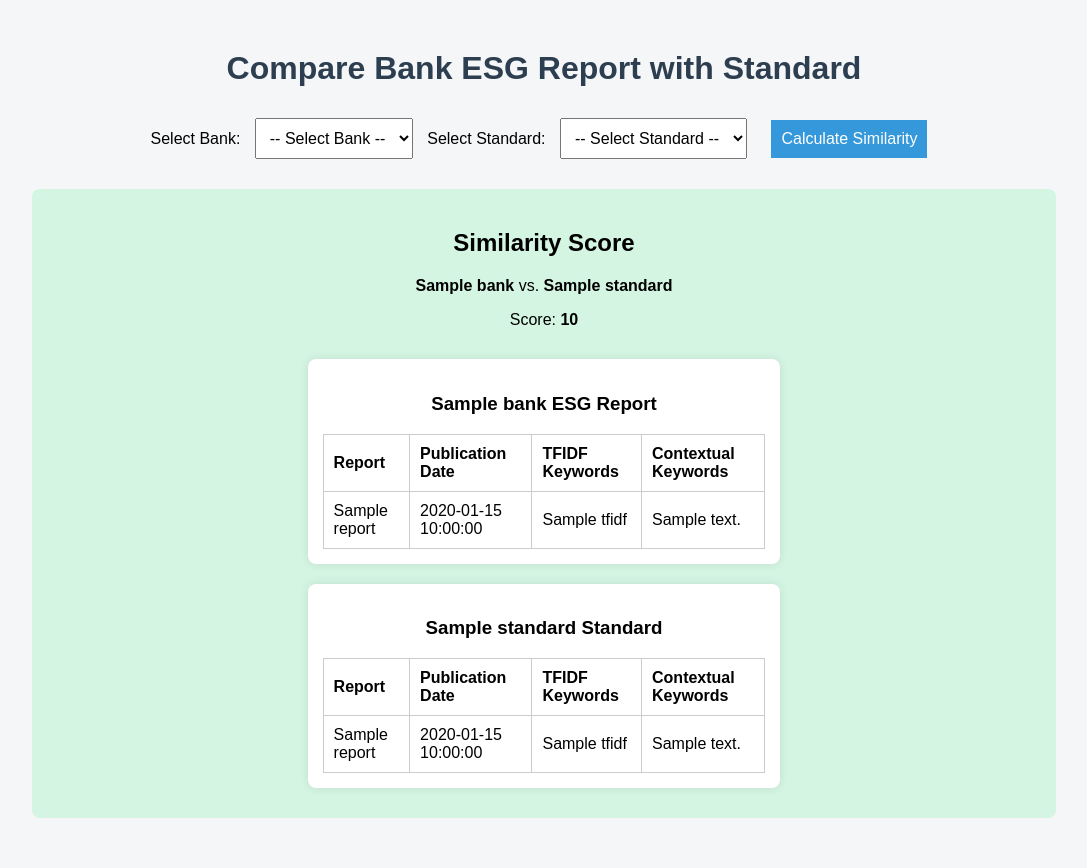
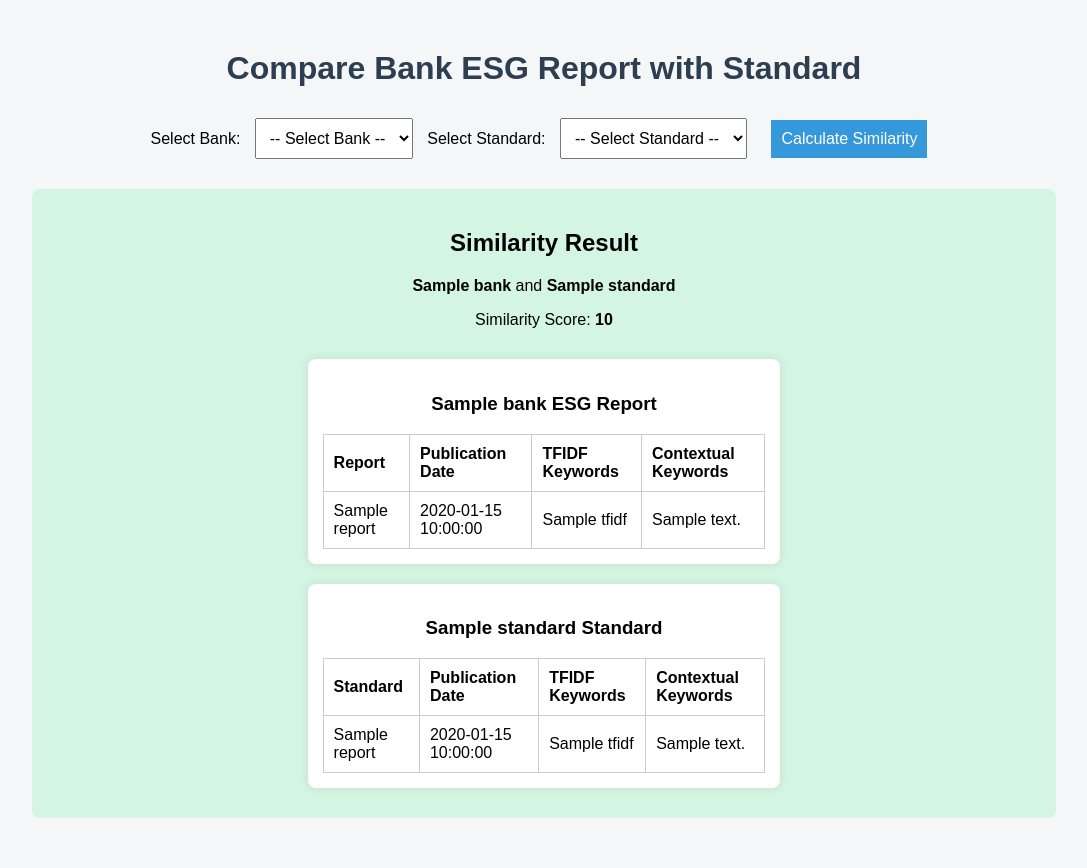
Before and after one commit to Lily-WangQian/Lily-WangQian-AzureWeb_Upload1, a Flask app: template templates/index.html in a window 1280 px wide. Shown: the whole page, without its empty margins (96-1183 px from the left). Run offline with Flask 3, Linux system fonts and the light colour scheme; the template is opened without the code that fills it: most values are stand-ins (such as "Sample title", 1, 10 or a date in 2020); parts of the project's set-up code (start-up, migrations or seed data) failed here and were passed over.

Commit message:
Update website

```diff
--- a/app.py
+++ b/app.py
@@ -3,23 +3,16 @@ import pandas as pd
 
 app = Flask(__name__)
 
-# Load similarity scores and remove unnamed index column if present
-similarity_df = pd.read_csv('standards and banks detailed similarity score.csv')
-if 'Unnamed: 0' in similarity_df.columns:
-    similarity_df = similarity_df.drop(columns=['Unnamed: 0'])
-similarity_df.set_index('Standard', inplace=True)
+# Load CSVs
+bank_similarity_df = pd.read_csv('standards and banks detailed similarity score.csv')
+bank_similarity_df.set_index('Standard', inplace=True)
 
-# Load keyword data and remove unnamed index columns if present
 bank_keywords_df = pd.read_csv('banks keywords.csv')
 standard_keywords_df = pd.read_csv('standards keywords.csv')
 
-# Clean unnamed columns in keyword files too
-for df in [bank_keywords_df, standard_keywords_df]:
-    df.drop(columns=[col for col in df.columns if 'Unnamed' in col], inplace=True)
-
-# Get clean bank and standard names
-bank_names = [col for col in similarity_df.columns if not col.startswith('Unnamed')]
-standard_names = list(similarity_df.index)
+# Extract names
+bank_names = list(bank_similarity_df.columns)
+standard_names = list(bank_similarity_df.index)
 
 @app.route('/')
 def index():
@@ -31,7 +24,7 @@ def calculate():
     standard = request.form['standard']
 
     try:
-        score = round(similarity_df.loc[standard, bank], 3)
+        score = round(bank_similarity_df.loc[standard, bank], 3)
     except KeyError:
         score = 'N/A'
 
--- a/banks keywords.csv
+++ b/banks keywords.csv
@@ -1,6 +1,6 @@
-,Report,Bank,Publication Date,Keywords,File Path,Contents,No Stopwords Contents,TFIDF Keywords,Contextual Keywords,Combined Keywords
-0,2022 Sustainability Report And Public Accountability Statement,Bmo,2022-Mar,"public accountability, thriving economy, economy sustainable, future inclusive, inclusive society, sustainable corporations, equity growth, global sustainability, sustainability journey, sustainability accounting",/BMO_2022_SR_EN.pdf,,,"['accountability statement', 'public accountability', 'focus areas', 'four focus', 'climate change']","['bmo sustainability', 'bmo initiatives', 'sustainabilityleaders bmo', 'sustainability bmo', 'bmo sustainable']","bmo sustainability, bmo initiatives, sustainabilityleaders bmo, sustainability bmo, bmo sustainable, accountability statement, public accountability, focus areas, four focus, climate change"
-1,Scotiabank 2023 Esg Report,Scotiabank,2023-Oct,"create value, esg report, every future, key esg, approach supporting, corporate sustainability, sustainability index, sustainable bonds, sustainability assessment, governance trust",/Scotiabank_2023_ESG_Report_Final.pdf,,,"['esg report', 'climate related', 'human rights', 'sustainability linked', 'risk management']","['scotiabank esg', 'esg scotiabank', 'scotiabank sustainable', 'scotiabank emissions', 'scotiabank stakeholders']","scotiabank esg, esg scotiabank, scotiabank sustainable, scotiabank emissions, scotiabank stakeholders, esg report, climate related, human rights, sustainability linked, risk management"
-2,"2022 Environmental, Social And Governance Report",Td,2023-Oct,"environmental social, performance data, sustainable finance, action plan, climate action, reportintroduction governance, highlights businesses, sustainable finance td, governance environmental, governance report",/TD 2022-esg-report.pdf,,,"['sustainable finance', 'performance data', 'td bank', 'finance performance', 'governance environmental']","['td sustainability', 'td esg', 'esg td', 'td sustainable', 'td stakeholders']","td sustainability, td esg, esg td, td sustainable, td stakeholders, sustainable finance, performance data, td bank, finance performance, governance environmental"
-3,2023 Sustainability Report And Public Accountability Statement,Cibc,2023-Oct,"gaap measures, climate action, non gaap, accelerating climate, adjusted net, clients canada, investment global, canada making, canada world, sustainable finance",/cibc-sustainability-report-2023-en.pdf,,,"['team members', 'human rights', 'risk management', 'employee engagement', 'sustainable finance']","['cibc sustainability', 'cibc goals', 'cibc esg', 'cibc 2023', 'cibc sustainable']","cibc sustainability, cibc goals, cibc esg, cibc 2023, cibc sustainable, team members, human rights, risk management, employee engagement, sustainable finance"
-4,"Environmental, Social And Governance (esg) Powering Ideas For People And Planet Progress Report 2023",Rbc,2023-Oct,"skills thriving, thriving future, approach delivering, delivering strong, equipping people, community investments driving, sustainable finance, focus innovation, investments driving equitable, prosperity communities",/esg-progress-report-2023.pdf,,,"['thriving future', 'skills thriving', 'greener economy', 'transition greener', 'equitable prosperity']","['sustainability rbc', 'initiatives rbc', 'rbc ambitions', 'goals rbc', 'rbc foundation']","sustainability rbc, initiatives rbc, rbc ambitions, goals rbc, rbc foundation, thriving future, skills thriving, greener economy, transition greener, equitable prosperity"
+Report,Bank,Publication Date,Keywords,File Path,Contents,No Stopwords Contents,TFIDF Keywords,Contextual Keywords,Combined Keywords
+2022 Sustainability Report And Public Accountability Statement,Bmo,2022-Mar,"public accountability, thriving economy, economy sustainable, future inclusive, inclusive society, sustainable corporations, equity growth, global sustainability, sustainability journey, sustainability accounting",/BMO_2022_SR_EN.pdf,,,"['accountability statement', 'public accountability', 'focus areas', 'four focus', 'climate change']","['bmo sustainability', 'bmo initiatives', 'sustainabilityleaders bmo', 'sustainability bmo', 'bmo sustainable']","bmo sustainability, bmo initiatives, sustainabilityleaders bmo, sustainability bmo, bmo sustainable, accountability statement, public accountability, focus areas, four focus, climate change"
+Scotiabank 2023 Esg Report,Scotiabank,2023-Oct,"create value, esg report, every future, key esg, approach supporting, corporate sustainability, sustainability index, sustainable bonds, sustainability assessment, governance trust",/Scotiabank_2023_ESG_Report_Final.pdf,,,"['esg report', 'climate related', 'human rights', 'sustainability linked', 'risk management']","['scotiabank esg', 'esg scotiabank', 'scotiabank sustainable', 'scotiabank emissions', 'scotiabank stakeholders']","scotiabank esg, esg scotiabank, scotiabank sustainable, scotiabank emissions, scotiabank stakeholders, esg report, climate related, human rights, sustainability linked, risk management"
+"2022 Environmental, Social And Governance Report",Td,2023-Oct,"environmental social, performance data, sustainable finance, action plan, climate action, reportintroduction governance, highlights businesses, sustainable finance td, governance environmental, governance report",/TD 2022-esg-report.pdf,,,"['sustainable finance', 'performance data', 'td bank', 'finance performance', 'governance environmental']","['td sustainability', 'td esg', 'esg td', 'td sustainable', 'td stakeholders']","td sustainability, td esg, esg td, td sustainable, td stakeholders, sustainable finance, performance data, td bank, finance performance, governance environmental"
+2023 Sustainability Report And Public Accountability Statement,Cibc,2023-Oct,"gaap measures, climate action, non gaap, accelerating climate, adjusted net, clients canada, investment global, canada making, canada world, sustainable finance",/cibc-sustainability-report-2023-en.pdf,,,"['team members', 'human rights', 'risk management', 'employee engagement', 'sustainable finance']","['cibc sustainability', 'cibc goals', 'cibc esg', 'cibc 2023', 'cibc sustainable']","cibc sustainability, cibc goals, cibc esg, cibc 2023, cibc sustainable, team members, human rights, risk management, employee engagement, sustainable finance"
+"Environmental, Social And Governance (esg) Powering Ideas For People And Planet Progress Report 2023",Rbc,2023-Oct,"skills thriving, thriving future, approach delivering, delivering strong, equipping people, community investments driving, sustainable finance, focus innovation, investments driving equitable, prosperity communities",/esg-progress-report-2023.pdf,,,"['thriving future', 'skills thriving', 'greener economy', 'transition greener', 'equitable prosperity']","['sustainability rbc', 'initiatives rbc', 'rbc ambitions', 'goals rbc', 'rbc foundation']","sustainability rbc, initiatives rbc, rbc ambitions, goals rbc, rbc foundation, thriving future, skills thriving, greener economy, transition greener, equitable prosperity"
--- a/templates/index.html
+++ b/templates/index.html
@@ -2,7 +2,7 @@
 <html lang="en">
 <head>
     <meta charset="UTF-8">
-    <title>Bank-Standard Similarity Comparator</title>
+    <title>Bank and Standard Comparator</title>
     <link rel="stylesheet" href="{{ url_for('static', filename='style.css') }}">
 </head>
 <body>
@@ -30,9 +30,9 @@
 
         {% if result %}
         <div class="result">
-            <h2>Similarity Score</h2>
-            <p><strong>{{ result.bank }}</strong> vs. <strong>{{ result.standard }}</strong></p>
-            <p>Score: <strong>{{ result.score }}</strong></p>
+            <h2>Similarity Result</h2>
+            <p><strong>{{ result.bank }}</strong> and <strong>{{ result.standard }}</strong></p>
+            <p>Similarity Score: <strong>{{ result.score }}</strong></p>
 
             <div class="report-section">
                 <div class="report">
@@ -51,7 +51,7 @@
                 <div class="report">
                     <h3>{{ result.standard }} Standard</h3>
                     <table>
-                        <tr><th>Report</th><th>Publication Date</th><th>TFIDF Keywords</th><th>Contextual Keywords</th></tr>
+                        <tr><th>Standard</th><th>Publication Date</th><th>TFIDF Keywords</th><th>Contextual Keywords</th></tr>
                         <tr>
                             <td>{{ result.standard_info.report }}</td>
                             <td>{{ result.standard_info.date }}</td>
```
